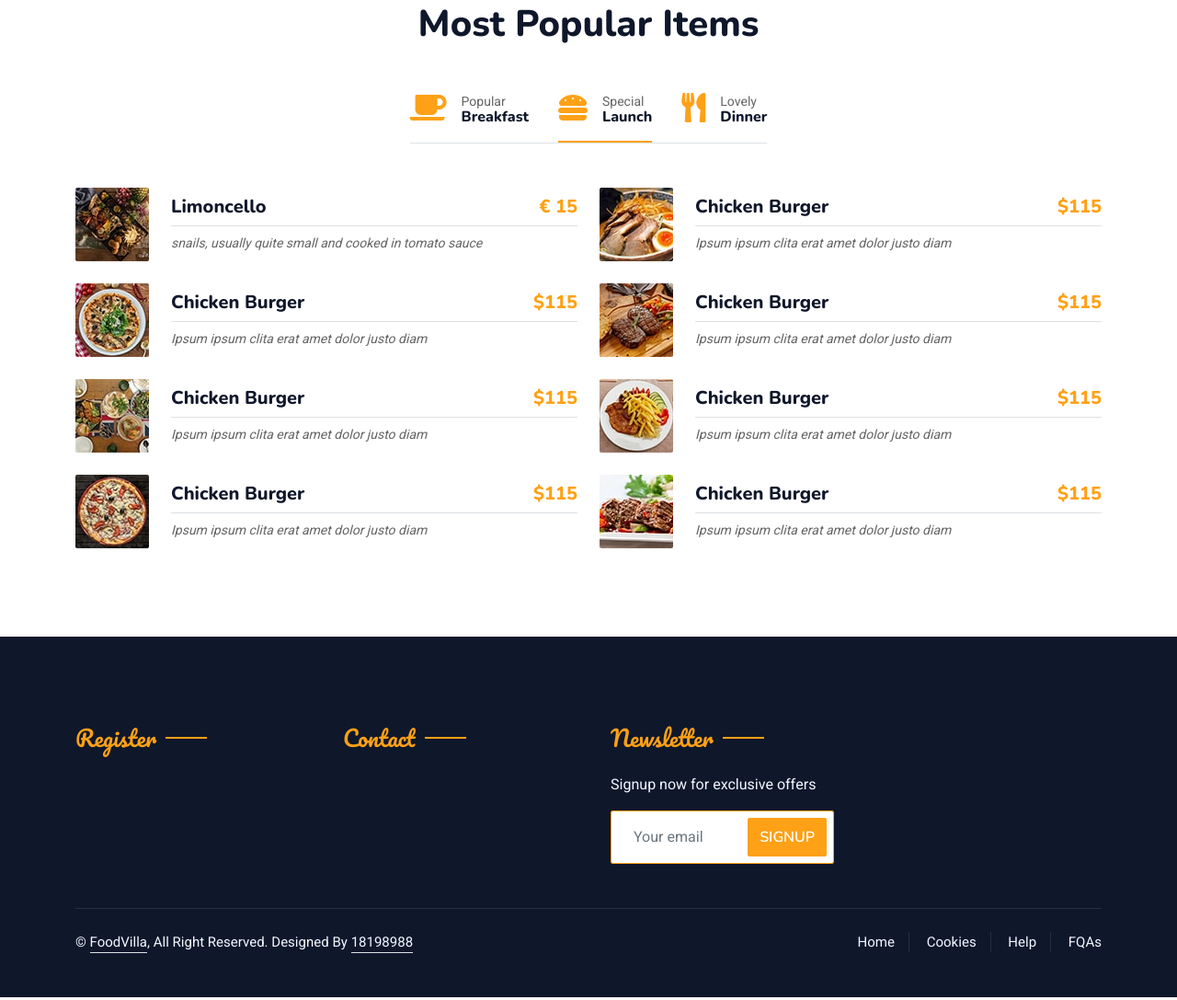
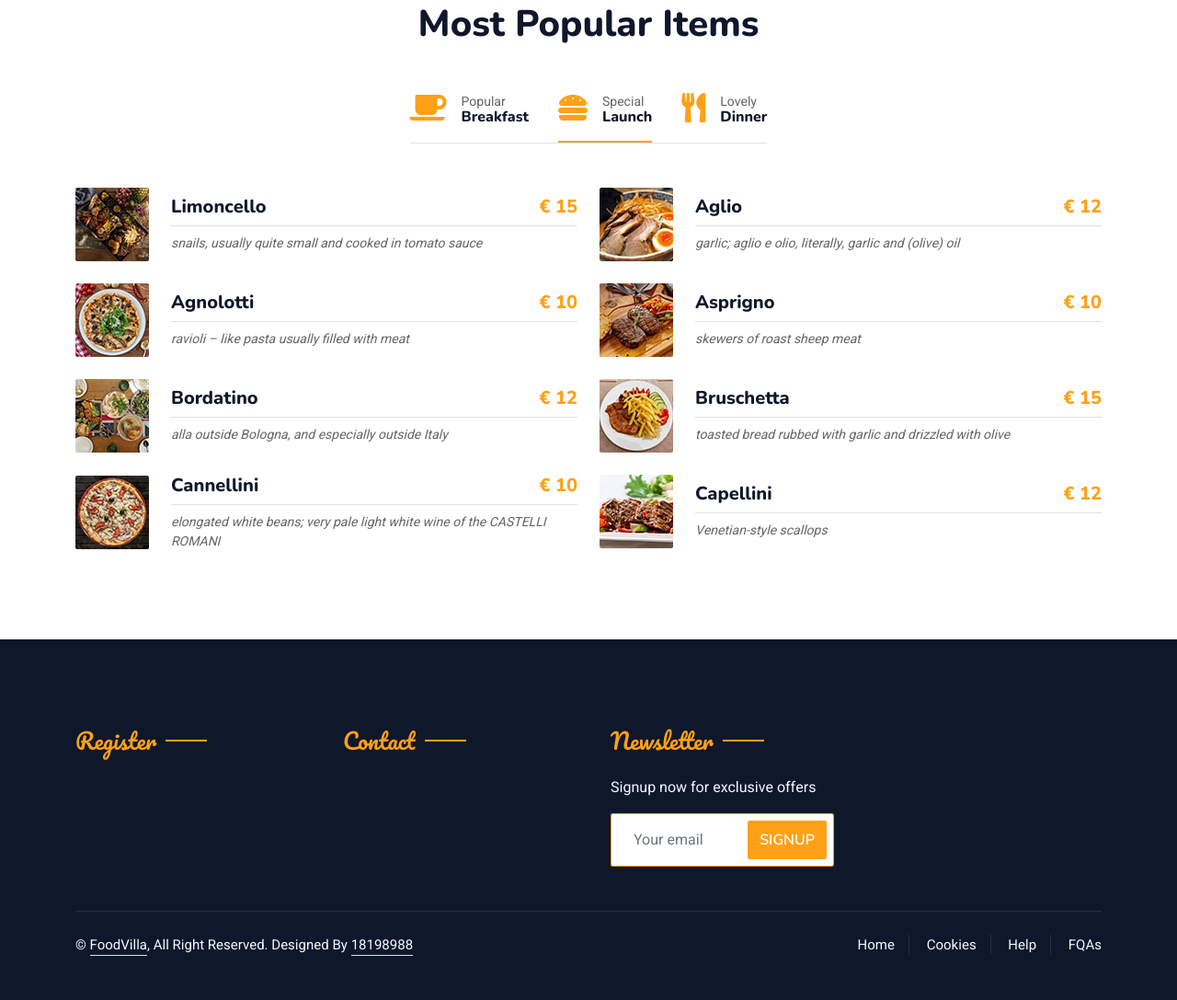
Before and after one commit to x18198988/x18198988_devops_restaurant, a Django app: page /menu/ in a window 1280 px wide, after a click that opens the changed part. Shown: the part 523-1610 px from the top of the page at 92% size. Run offline with Django 4.2, Linux system fonts and the light colour scheme; some libraries are stand-ins or nearby versions.

Commit message:
Update menu.html

```diff
--- a/templates/menu.html
+++ b/templates/menu.html
@@ -174,10 +174,10 @@
                                         <img class="flex-shrink-0 img-fluid rounded" src="/static/img/menu-2.jpg" alt="" style="width: 80px;">
                                         <div class="w-100 d-flex flex-column text-start ps-4">
                                             <h5 class="d-flex justify-content-between border-bottom pb-2">
-                                                <span>Chicken Burger</span>
-                                                <span class="text-primary">$115</span>
+                                                <span>Aglio</span>
+                                                <span class="text-primary">€ 12</span>
                                             </h5>
-                                            <small class="fst-italic">Ipsum ipsum clita erat amet dolor justo diam</small>
+                                            <small class="fst-italic">garlic; aglio e olio, literally, garlic and (olive) oil</small>
                                         </div>
                                     </div>
                                 </div>
@@ -186,10 +186,10 @@
                                         <img class="flex-shrink-0 img-fluid rounded" src="/static/img/menu-3.jpg" alt="" style="width: 80px;">
                                         <div class="w-100 d-flex flex-column text-start ps-4">
                                             <h5 class="d-flex justify-content-between border-bottom pb-2">
-                                                <span>Chicken Burger</span>
-                                                <span class="text-primary">$115</span>
+                                                <span>Agnolotti</span>
+                                                <span class="text-primary">€ 10</span>
                                             </h5>
-                                            <small class="fst-italic">Ipsum ipsum clita erat amet dolor justo diam</small>
+                                            <small class="fst-italic">ravioli – like pasta usually filled with meat</small>
                                         </div>
                                     </div>
                                 </div>
@@ -198,10 +198,10 @@
                                         <img class="flex-shrink-0 img-fluid rounded" src="/static/img/menu-4.jpg" alt="" style="width: 80px;">
                                         <div class="w-100 d-flex flex-column text-start ps-4">
                                             <h5 class="d-flex justify-content-between border-bottom pb-2">
-                                                <span>Chicken Burger</span>
-                                                <span class="text-primary">$115</span>
+                                                <span>Asprigno</span>
+                                                <span class="text-primary">€ 10</span>
                                             </h5>
-                                            <small class="fst-italic">Ipsum ipsum clita erat amet dolor justo diam</small>
+                                            <small class="fst-italic">skewers of roast sheep meat</small>
                                         </div>
                                     </div>
                                 </div>
@@ -210,10 +210,10 @@
                                         <img class="flex-shrink-0 img-fluid rounded" src="/static/img/menu-5.jpg" alt="" style="width: 80px;">
                                         <div class="w-100 d-flex flex-column text-start ps-4">
                                             <h5 class="d-flex justify-content-between border-bottom pb-2">
-                                                <span>Chicken Burger</span>
-                                                <span class="text-primary">$115</span>
+                                                <span>Bordatino</span>
+                                                <span class="text-primary">€ 12</span>
                                             </h5>
-                                            <small class="fst-italic">Ipsum ipsum clita erat amet dolor justo diam</small>
+                                            <small class="fst-italic"> alla outside Bologna, and especially outside Italy</small>
                                         </div>
                                     </div>
                                 </div>
@@ -222,10 +222,10 @@
                                         <img class="flex-shrink-0 img-fluid rounded" src="/static/img/menu-6.jpg" alt="" style="width: 80px;">
                                         <div class="w-100 d-flex flex-column text-start ps-4">
                                             <h5 class="d-flex justify-content-between border-bottom pb-2">
-                                                <span>Chicken Burger</span>
-                                                <span class="text-primary">$115</span>
+                                                <span>Bruschetta</span>
+                                                <span class="text-primary">€ 15</span>
                                             </h5>
-                                            <small class="fst-italic">Ipsum ipsum clita erat amet dolor justo diam</small>
+                                            <small class="fst-italic">toasted bread rubbed with garlic and drizzled with olive</small>
                                         </div>
                                     </div>
                                 </div>
@@ -234,10 +234,10 @@
                                         <img class="flex-shrink-0 img-fluid rounded" src="/static/img/menu-7.jpg" alt="" style="width: 80px;">
                                         <div class="w-100 d-flex flex-column text-start ps-4">
                                             <h5 class="d-flex justify-content-between border-bottom pb-2">
-                                                <span>Chicken Burger</span>
-                                                <span class="text-primary">$115</span>
+                                                <span>Cannellini</span>
+                                                <span class="text-primary">€ 10</span>
                                             </h5>
-                                            <small class="fst-italic">Ipsum ipsum clita erat amet dolor justo diam</small>
+                                            <small class="fst-italic">elongated white beans; very pale light white wine of the CASTELLI ROMANI</small>
                                         </div>
                                     </div>
                                 </div>
@@ -246,10 +246,10 @@
                                         <img class="flex-shrink-0 img-fluid rounded" src="/static/img/menu-8.jpg" alt="" style="width: 80px;">
                                         <div class="w-100 d-flex flex-column text-start ps-4">
                                             <h5 class="d-flex justify-content-between border-bottom pb-2">
-                                                <span>Chicken Burger</span>
-                                                <span class="text-primary">$115</span>
+                                                <span>Capellini</span>
+                                                <span class="text-primary">€ 12</span>
                                             </h5>
-                                            <small class="fst-italic">Ipsum ipsum clita erat amet dolor justo diam</small>
+                                            <small class="fst-italic">Venetian-style scallops</small>
                                         </div>
                                     </div>
                                 </div>
@@ -262,10 +262,10 @@
                                         <img class="flex-shrink-0 img-fluid rounded" src="/static/img/menu-1.jpg" alt="" style="width: 80px;">
                                         <div class="w-100 d-flex flex-column text-start ps-4">
                                             <h5 class="d-flex justify-content-between border-bottom pb-2">
-                                                <span>Chicken Burger</span>
-                                                <span class="text-primary">$115</span>
+                                                <span>Focaccia al rosmarino</span>
+                                                <span class="text-primary">€ 18</span>
                                             </h5>
-                                            <small class="fst-italic">Ipsum ipsum clita erat amet dolor justo diam</small>
+                                            <small class="fst-italic">Flatbread made from focaccia dough, rosemary, olive oil and salt</small>
                                         </div>
                                     </div>
                                 </div>
@@ -274,10 +274,10 @@
                                         <img class="flex-shrink-0 img-fluid rounded" src="/static/img/menu-2.jpg" alt="" style="width: 80px;">
                                         <div class="w-100 d-flex flex-column text-start ps-4">
                                             <h5 class="d-flex justify-content-between border-bottom pb-2">
-                                                <span>Chicken Burger</span>
-                                                <span class="text-primary">$115</span>
+                                                <span>Gambero</span>
+                                                <span class="text-primary">€ 12</span>
                                             </h5>
-                                            <small class="fst-italic">Ipsum ipsum clita erat amet dolor justo diam</small>
+                                            <small class="fst-italic">shrimp; gambero di fiume, cloves</small>
                                         </div>
                                     </div>
                                 </div>
@@ -286,10 +286,10 @@
                                         <img class="flex-shrink-0 img-fluid rounded" src="/static/img/menu-3.jpg" alt="" style="width: 80px;">
                                         <div class="w-100 d-flex flex-column text-start ps-4">
                                             <h5 class="d-flex justify-content-between border-bottom pb-2">
-                                                <span>Chicken Burger</span>
-                                                <span class="text-primary">$115</span>
+                                                <span>Impanato</span>
+                                                <span class="text-primary">€ 10</span>
                                             </h5>
-                                            <small class="fst-italic">Ipsum ipsum clita erat amet dolor justo diam</small>
+                                            <small class="fst-italic">sliced tomatoes and mozzarella with fresh basil</small>
                                         </div>
                                     </div>
                                 </div>
@@ -298,10 +298,10 @@
                                         <img class="flex-shrink-0 img-fluid rounded" src="/static/img/menu-4.jpg" alt="" style="width: 80px;">
                                         <div class="w-100 d-flex flex-column text-start ps-4">
                                             <h5 class="d-flex justify-content-between border-bottom pb-2">
-                                                <span>Chicken Burger</span>
-                                                <span class="text-primary">$115</span>
+                                                <span>Lasagne </span>
+                                                <span class="text-primary">€ 12</span>
                                             </h5>
-                                            <small class="fst-italic">Ipsum ipsum clita erat amet dolor justo diam</small>
+                                            <small class="fst-italic"> sauces and ingredients such as meats, vegetables, and cheese and topped with melted cheese</small>
                                         </div>
                                     </div>
                                 </div>
@@ -310,10 +310,10 @@
                                         <img class="flex-shrink-0 img-fluid rounded" src="/static/img/menu-5.jpg" alt="" style="width: 80px;">
                                         <div class="w-100 d-flex flex-column text-start ps-4">
                                             <h5 class="d-flex justify-content-between border-bottom pb-2">
-                                                <span>Chicken Burger</span>
-                                                <span class="text-primary">$115</span>
+                                                <span>Mazzancolla</span>
+                                                <span class="text-primary">€ 18</span>
                                             </h5>
-                                            <small class="fst-italic">Ipsum ipsum clita erat amet dolor justo diam</small>
+                                            <small class="fst-italic">Luncheon meat made from ground pork and flavored with ground black pepper</small>
                                         </div>
                                     </div>
                                 </div>
@@ -322,10 +322,10 @@
                                         <img class="flex-shrink-0 img-fluid rounded" src="/static/img/menu-6.jpg" alt="" style="width: 80px;">
                                         <div class="w-100 d-flex flex-column text-start ps-4">
                                             <h5 class="d-flex justify-content-between border-bottom pb-2">
-                                                <span>Chicken Burger</span>
-                                                <span class="text-primary">$115</span>
+                                                <span>Orzo</span>
+                                                <span class="text-primary">€ 15</span>
                                             </h5>
-                                            <small class="fst-italic">Ipsum ipsum clita erat amet dolor justo diam</small>
+                                            <small class="fst-italic">Veal shanks braised with vegetables and cooked in white wine and broth</small>
                                         </div>
                                     </div>
                                 </div>
@@ -334,10 +334,10 @@
                                         <img class="flex-shrink-0 img-fluid rounded" src="/static/img/menu-7.jpg" alt="" style="width: 80px;">
                                         <div class="w-100 d-flex flex-column text-start ps-4">
                                             <h5 class="d-flex justify-content-between border-bottom pb-2">
-                                                <span>Chicken Burger</span>
-                                                <span class="text-primary">$115</span>
+                                                <span>Pappardelle</span>
+                                                <span class="text-primary">€ 12</span>
                                             </h5>
-                                            <small class="fst-italic">Ipsum ipsum clita erat amet dolor justo diam</small>
+                                            <small class="fst-italic">A large, flat, broad style of pasta similar to fettuccine originally from the Tuscany</small>
                                         </div>
                                     </div>
                                 </div>
@@ -346,10 +346,10 @@
                                         <img class="flex-shrink-0 img-fluid rounded" src="/static/img/menu-8.jpg" alt="" style="width: 80px;">
                                         <div class="w-100 d-flex flex-column text-start ps-4">
                                             <h5 class="d-flex justify-content-between border-bottom pb-2">
-                                                <span>Chicken Burger</span>
-                                                <span class="text-primary">$115</span>
+                                                <span>Pezzetti di Cavallo</span>
+                                                <span class="text-primary">€ 20</span>
                                             </h5>
-                                            <small class="fst-italic">Ipsum ipsum clita erat amet dolor justo diam</small>
+                                            <small class="fst-italic">Horsemeat dish cooked in tomato sauce</small>
                                         </div>
                                     </div>
                                 </div>
```
